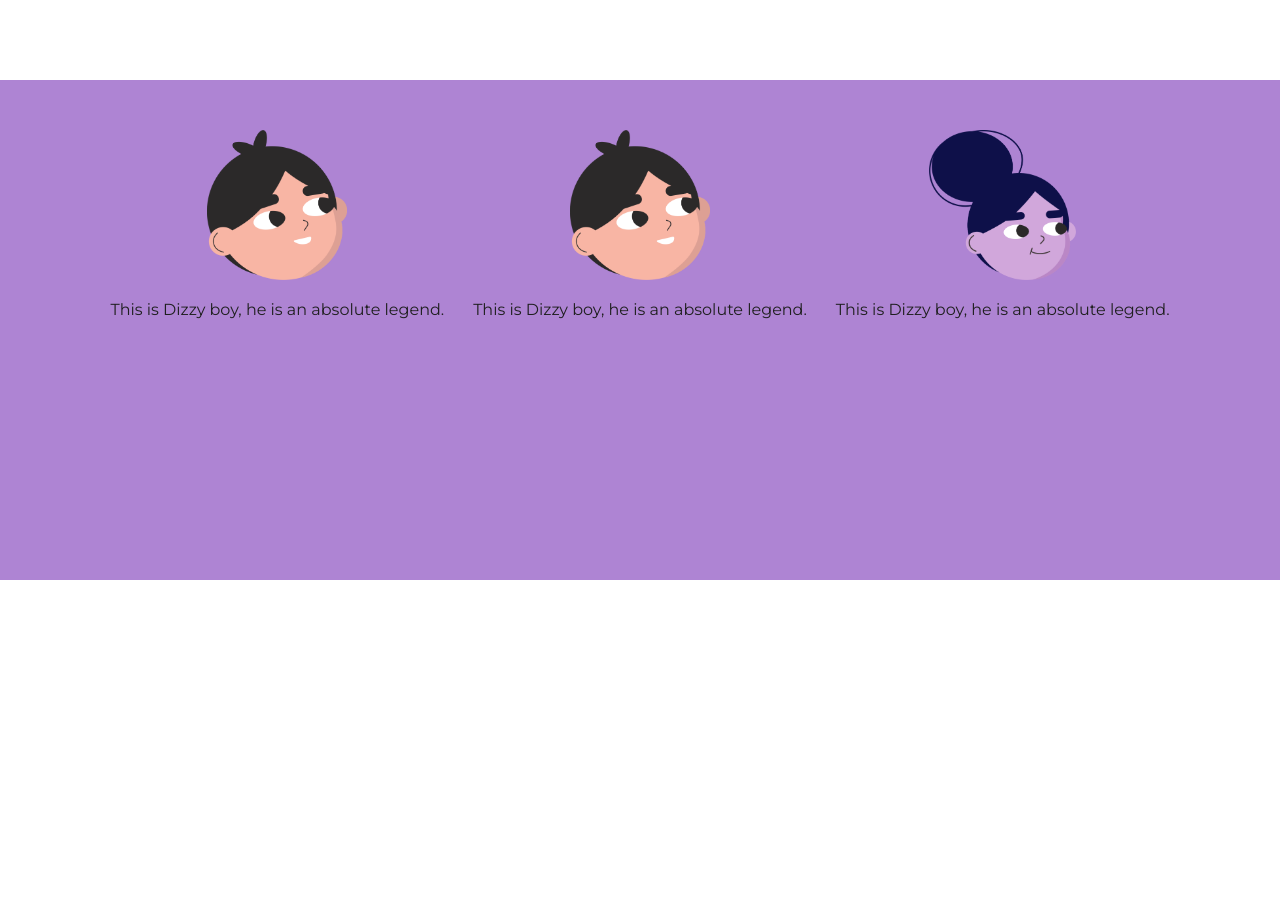
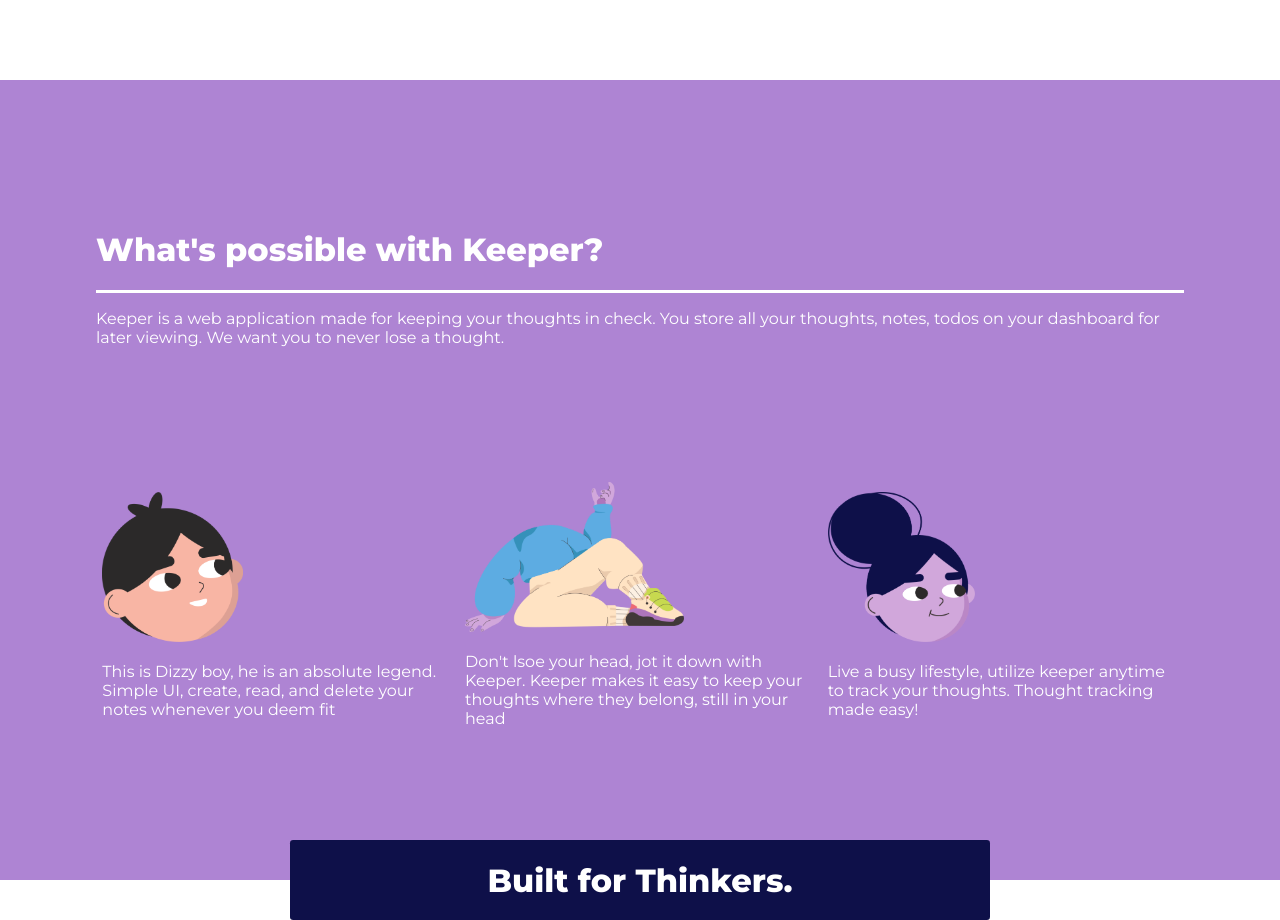
Before and after one commit to jakedoren/noteapp-client, a React (Create React App) app: page / in a window 1280 px wide. Shown: the part 900-1820 px from the top of the page. Before the commit the page ends 1480 px from the top, so only its background shows below. Built offline with nearby package versions, Linux system fonts and the light colour scheme; no server answers.

Commit message:
created bottom block

```diff
--- a/src/components/CardLayout.css
+++ b/src/components/CardLayout.css
@@ -2,6 +2,8 @@
     height: 500px;
     background-color: #ae84d3;
     color: #fff;
+    padding: 150px 0;
+    position: relative;
 }
 
 .cards-wrapper {
@@ -11,3 +13,40 @@
     margin: 0 auto;
     display: flex;
 }
+
+.card-heading {
+    width: 85%;
+    margin: 0 auto;
+    color: #fff;
+}
+
+.card-heading h1 {
+    margin-top: 0;
+}
+
+.card-heading h1, .card-heading p {
+    color: #fff;
+}
+
+.card-heading hr {
+    height: 3px;
+    background-color: #fff;
+    border: 0;
+}
+
+.bottom-block {
+    position: absolute;
+    bottom: -40px;
+    height: 80px;
+    width: 700px;
+    background-color: #0e1049;
+    position: absolute;
+    left: 50%;
+    transform: translate(-50%, 0);
+    text-align: center;
+    border-radius: 0.2em;
+}
+
+.bottom-block h1 {
+    color: #fff;
+}
--- a/src/components/CardLayout.js
+++ b/src/components/CardLayout.js
@@ -2,15 +2,24 @@
 import './CardLayout.css';
 import Card from './Cards'
 import dizzyBoy from '../assets/dizzy-boy-head-7.png';
-import dizzyGirl from '../assets/dizzy-girl-head-5.png'
+import dizzyGirl from '../assets/dizzy-girl-head-5.png';
+import dizzyGirlBody from '../assets/dizzy-girl-body-7.png';
 
 const CardLayout = () => {
     return (
         <div className="cards-section">
+            <div className="card-heading">
+                <h1>What's possible with Keeper?</h1>
+                <hr></hr>
+                <p>Keeper is a web application made for keeping your thoughts in check. You store all your thoughts, notes, todos on your dashboard for later viewing. We want you to never lose a thought.</p>
+            </div>
             <div className="cards-wrapper">
-                <Card img={dizzyBoy} imageAlt="Dizzy Boy" desc="This is Dizzy boy, he is an absolute legend." />
-                <Card img={dizzyBoy} imageAlt="Dizzy Boy" desc="This is Dizzy boy, he is an absolute legend." />
-                <Card img={dizzyGirl} imageAlt="Dizzy Boy" desc="This is Dizzy boy, he is an absolute legend." />
+                <Card img={dizzyBoy} imageAlt="Dizzy Boy" desc="This is Dizzy boy, he is an absolute legend. Simple UI, create, read, and delete your notes whenever you deem fit" />
+                <Card img={dizzyGirlBody} imageAlt="Dizzy Boy" desc="Don't lsoe your head, jot it down with Keeper. Keeper makes it easy to keep your thoughts where they belong, still in your head" />
+                <Card img={dizzyGirl} imageAlt="Dizzy Boy" desc="Live a busy lifestyle, utilize keeper anytime to track your thoughts. Thought tracking made easy!" />
+            </div>
+            <div className="bottom-block">
+                <h1>Built for Thinkers.</h1>
             </div>
         </div>
     )
--- a/src/components/Cards.css
+++ b/src/components/Cards.css
@@ -3,15 +3,20 @@
     align-items: center;
     justify-content: center;
     /* background-color: greenyellow; */
-    width: 100px;
+    /* width: 100px; */
     flex: 1;
 }
 
 .card-content {
-    text-align: center;
+    /* text-align: center; */
     width: 350px;
-    height: 400px;
+    overflow-wrap: break-word;
+    /* height: 400px; */
     /* background-color: grey; */
+}
+
+.card-content p {
+    color: #fff;
 }
 
 .card-content img {
```
